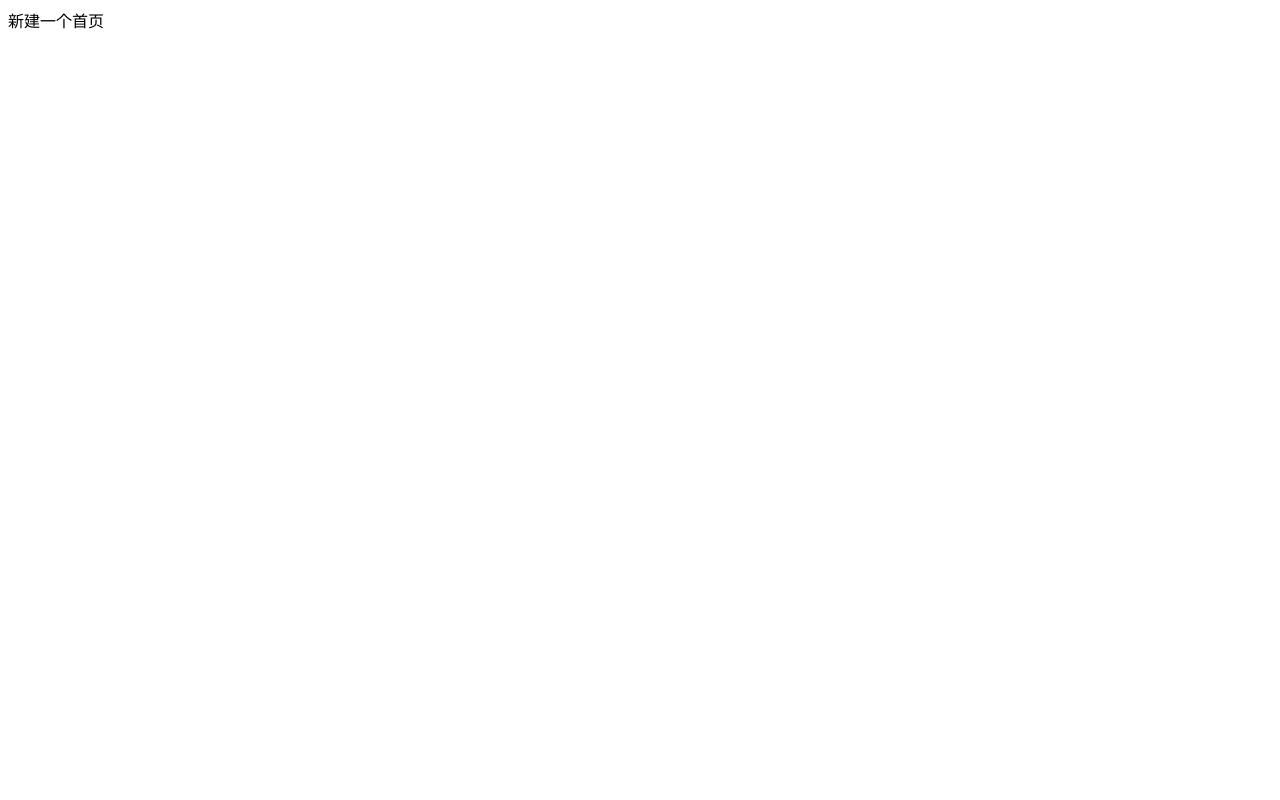
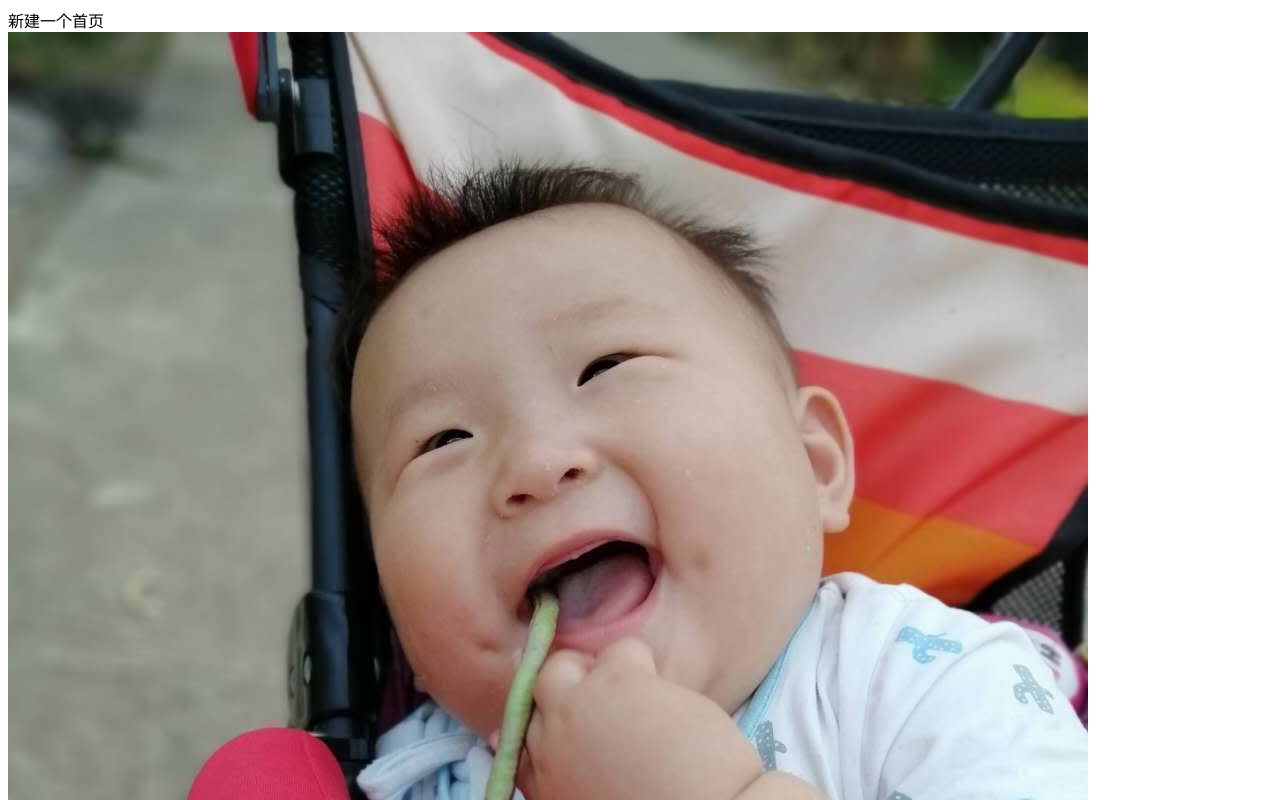
Before and after one commit to tuanyuan2018/03-gitBranch, a plain HTML site: page index.html in a window 1280 px wide. Shown: the top 800 px of the page. Drawn offline with Linux system fonts and the light colour scheme.

Commit message:
添加了一张图片

```diff
--- a/index.html
+++ b/index.html
@@ -9,6 +9,7 @@
 
 <body>
     <div>新建一个首页</div>
+    <img src="img/3.jpg" alt="">
 </body>
 
 </html>
```
